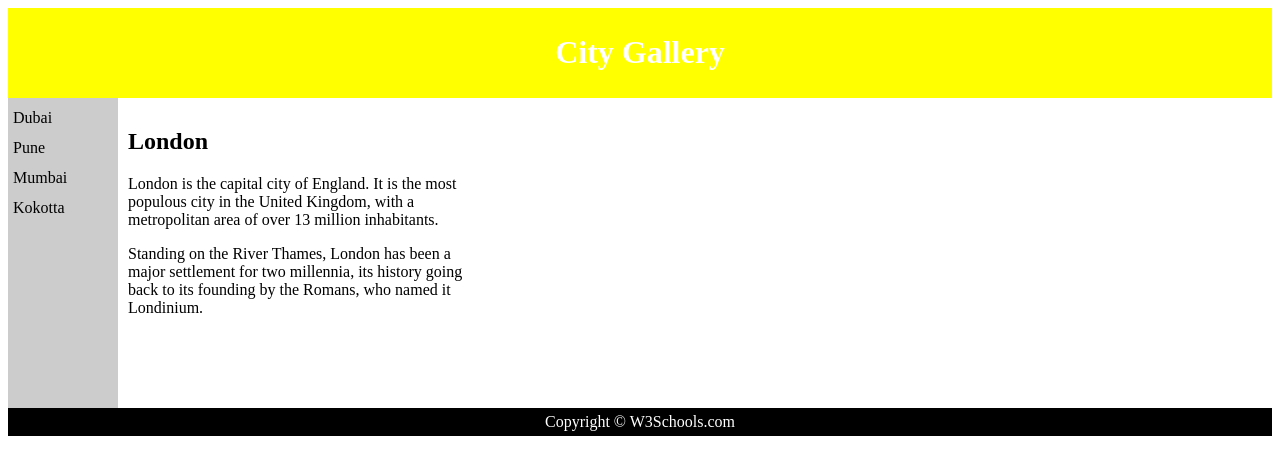
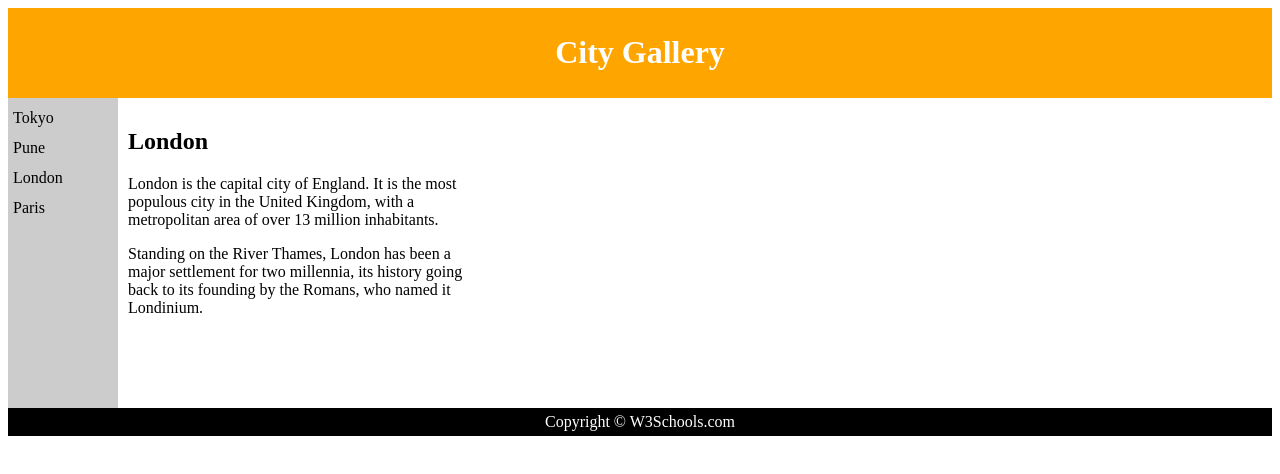
Before and after one commit to geetas-cuelogic/today-assignment, a plain HTML site: page index.html in a window 1280 px wide. Drawn offline with Linux system fonts and the light colour scheme.

Commit message:
added changes in secout header and page

```diff
--- a/css/style.css
+++ b/css/style.css
@@ -1,9 +1,8 @@
 #header {
-       background-color:yellow;
-    color:white;
         text-align:center;
     padding:5px;
-
+    background-color:orange;
+    color:white;
 
 }
 #nav {
--- a/index.html
+++ b/index.html
@@ -10,10 +10,10 @@
 </div>
 
 <div id="nav">
-Dubai<br>
+Tokyo<br>
 Pune<br>
-Mumbai<br>
-Kokotta
+London<br>
+Paris
 
 </div>
 
```
